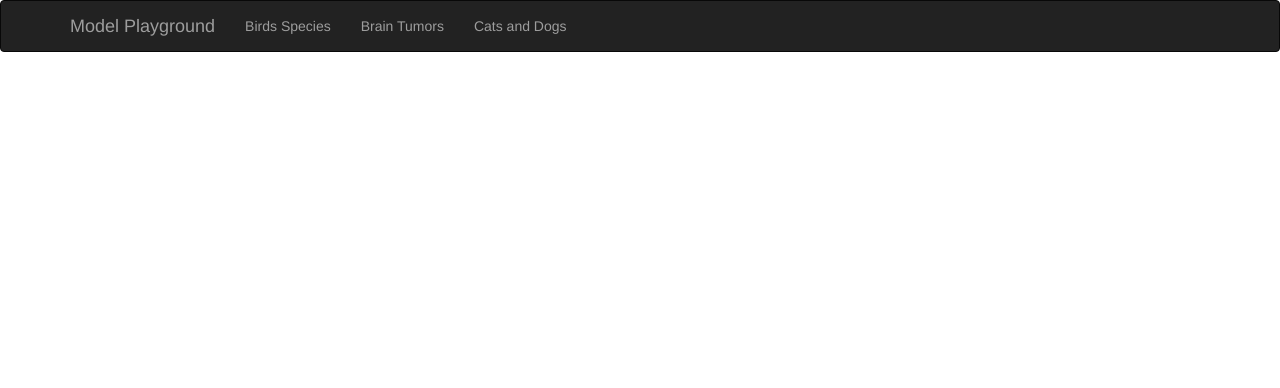
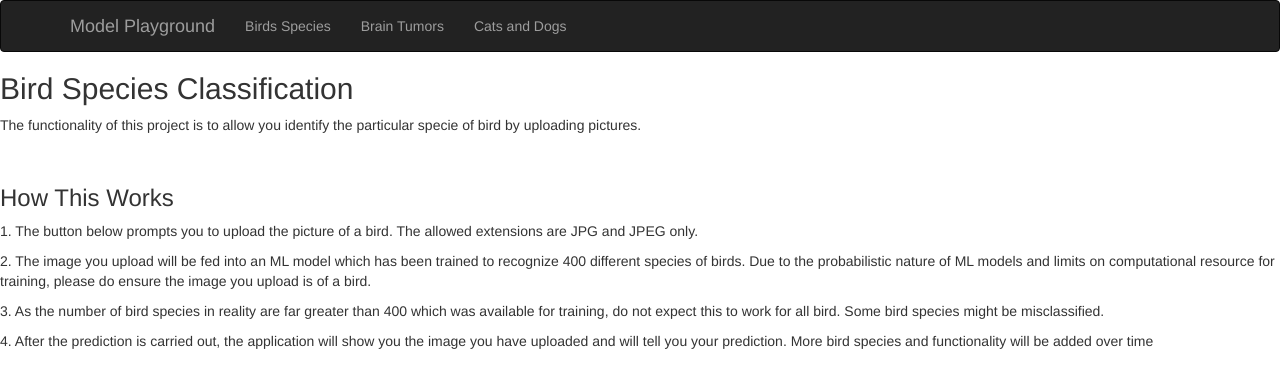
Before and after one commit to Akorex/Computer-Vision, a Flask app: page /birds-species in a window 1280 px wide. Shown: the top 388 px of the page. Run offline with Flask 2, Linux system fonts and the light colour scheme; some libraries are stand-ins or nearby versions.

Commit message:
Defined the birds model page

```diff
--- a/Model Playground/app/templates/birds.html
+++ b/Model Playground/app/templates/birds.html
@@ -5,5 +5,31 @@ Bird Species Classification
 {% endblock %}
 
 {% block page_content %}
+<h2> Bird Species Classification</h2>
+<p> The functionality of this project is to allow you identify the particular specie of bird by uploading
+    pictures.
+</p>
+<br>
 
+<h3> How This Works</h3>
+<p>
+    1. The button below prompts you to upload the picture of a bird. The allowed extensions
+    are JPG and JPEG only. </p>
+    <p>
+        2. The image you upload will be fed into an ML model which has been trained to recognize
+        400 different species of birds. Due to the probabilistic nature of ML models and limits on computational resource for training,
+        please do ensure the image you upload is of a bird.
+    </p>
+    <p>
+         3. As the number of bird species in reality are far greater than 400 which was available for training, do not expect this to work for all bird.
+        Some bird species might be misclassified.
+    </p>
+    <p>
+        4. After the prediction is carried out, the application will show you the image you have uploaded and
+    will tell you your prediction.
+
+    More bird species and functionality will be added over time
+
+    </p>
+</p>
 {% endblock %}
```
